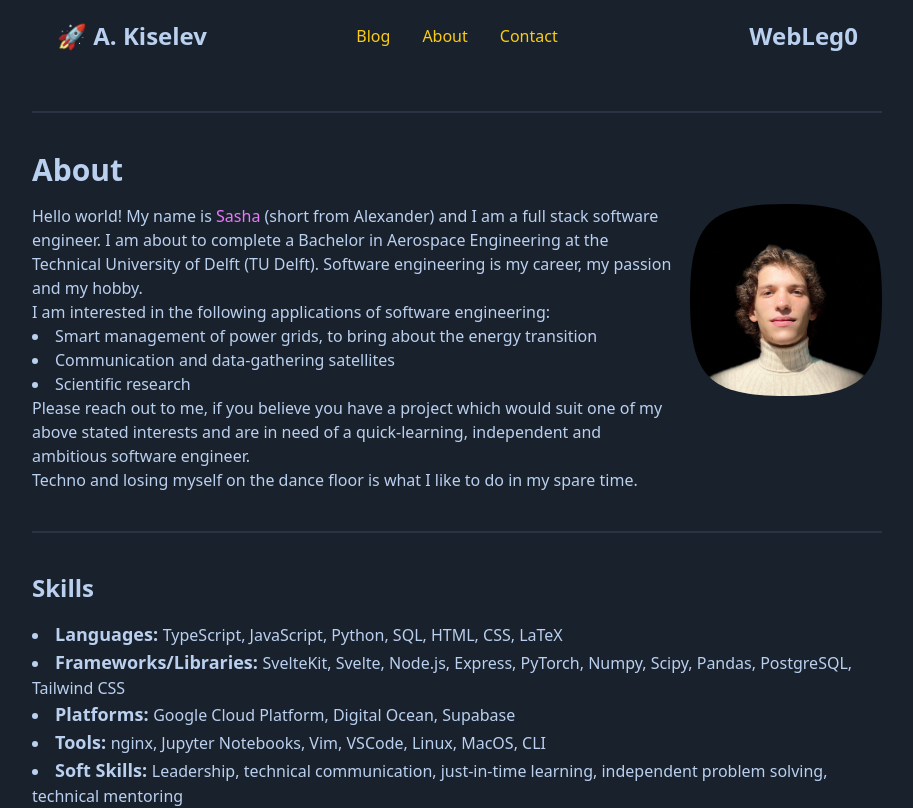
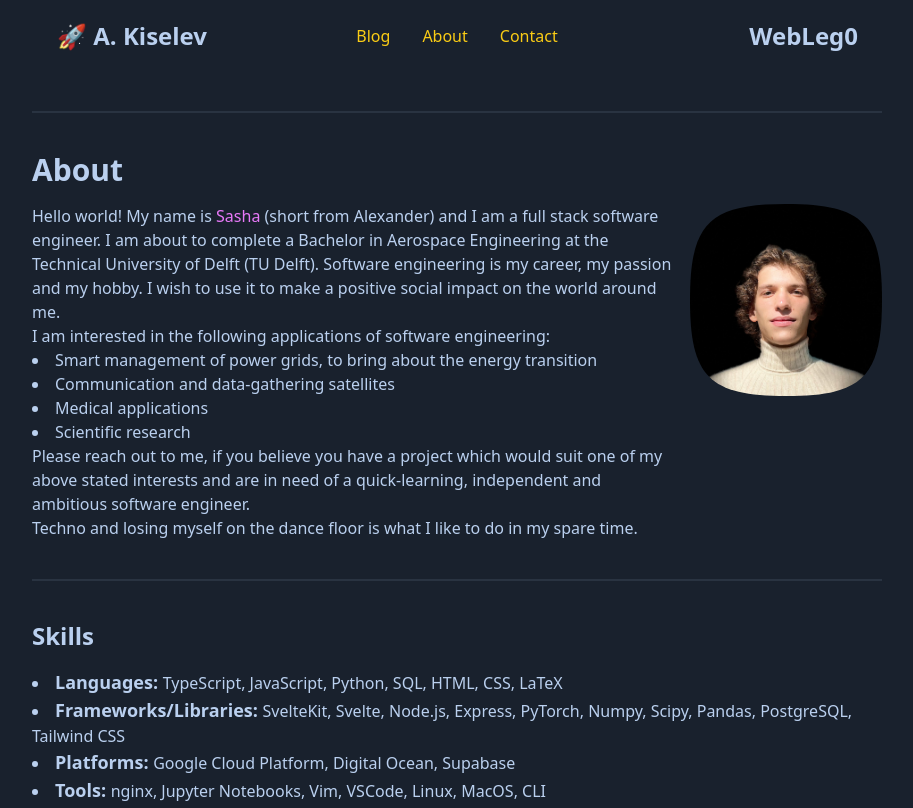
Before and after one commit to sashalikesplanes/web-leg0, a SvelteKit app in the folder website/: page /about in a window 1280 px wide. Shown: the top 808 px of the page, without its empty margins (183-1096 px from the left). Built offline with nearby package versions, Linux system fonts and the light colour scheme.

Commit message:
minor update

```diff
--- a/website/src/routes/about-me.svelte
+++ b/website/src/routes/about-me.svelte
@@ -1,10 +1,11 @@
 <div class="flex gap-4">
   <div>
-<p>Hello world! My name is <span class="text-accent">Sasha</span> (short from Alexander) and I am a full stack software engineer. I am about to complete a Bachelor in Aerospace Engineering at the Technical University of Delft (TU Delft). Software engineering is my career, my passion and my hobby.</p>
+<p>Hello world! My name is <span class="text-accent">Sasha</span> (short from Alexander) and I am a full stack software engineer. I am about to complete a Bachelor in Aerospace Engineering at the Technical University of Delft (TU Delft). Software engineering is my career, my passion and my hobby. I wish to use it to make a positive social impact on the world around me.</p>
 <p>I am interested in the following applications of software engineering:</p>
 <ul class="list-disc list-inside">
   <li>Smart management of power grids, to bring about the energy transition</li>
   <li>Communication and data-gathering satellites</li>
+  <li>Medical applications</li>
   <li>Scientific research</li>
 </ul>
 <p>Please reach out to me, if you believe you have a project which would suit one of my above stated interests and are in need of a quick-learning, independent and ambitious software engineer.</p>
```
